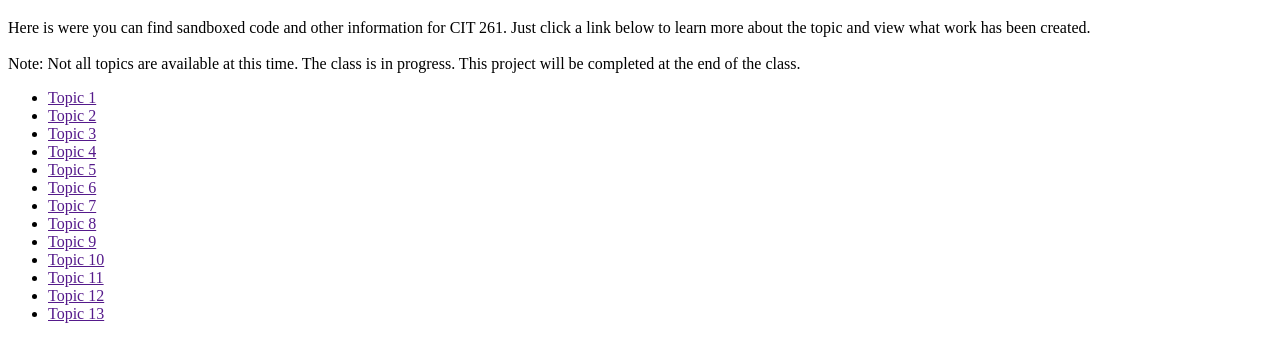
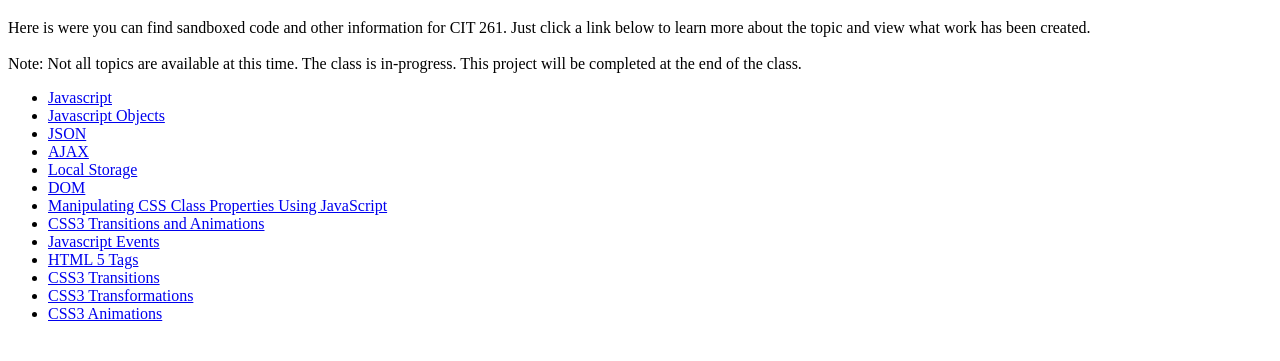
Before and after one commit to SamuellCline/CIT261, a plain HTML site: page index.html in a window 1280 px wide. Shown: the part 61-422 px from the top of the page. Drawn offline with Linux system fonts and the light colour scheme.

Commit message:
Changed Topic Titles

```diff
--- a/index.html
+++ b/index.html
@@ -11,34 +11,34 @@
     <p>
         Here is were you can find sandboxed code and other information for CIT 261. Just click a link below to learn more about the topic and view what work has been created.
         <br>
-        <br> Note: Not all topics are available at this time. The class is in progress. This project will be completed at the end of the class.
+        <br> Note: Not all topics are available at this time. The class is in-progress. This project will be completed at the end of the class.
     </p>
     <ul>
-        <li><a href="">Topic 1</a>
+        <li><a href="#">Javascript</a>
         </li>
-        <li><a href="">Topic 2</a>
+        <li><a href="#">Javascript Objects</a>
         </li>
-        <li><a href="">Topic 3</a>
+        <li><a href="#">JSON</a>
         </li>
-        <li><a href="">Topic 4</a>
+        <li><a href="#">AJAX</a>
         </li>
-        <li><a href="">Topic 5</a>
+        <li><a href="#">Local Storage</a>
         </li>
-        <li><a href="">Topic 6</a>
+        <li><a href="#">DOM</a>
         </li>
-        <li><a href="">Topic 7</a>
+        <li><a href="#">Manipulating CSS Class Properties Using JavaScript</a>
         </li>
-        <li><a href="">Topic 8</a>
+        <li><a href="#">CSS3 Transitions and Animations</a>
         </li>
-        <li><a href="">Topic 9</a>
+        <li><a href="#">Javascript Events</a>
         </li>
-        <li><a href="">Topic 10</a>
+        <li><a href="#">HTML 5 Tags</a>
         </li>
-        <li><a href="">Topic 11</a>
+        <li><a href="#">CSS3 Transitions</a>
         </li>
-        <li><a href="">Topic 12</a>
+        <li><a href="#">CSS3 Transformations</a>
         </li>
-        <li><a href="">Topic 13</a>
+        <li><a href="#">CSS3 Animations</a>
         </li>
 
 
```
